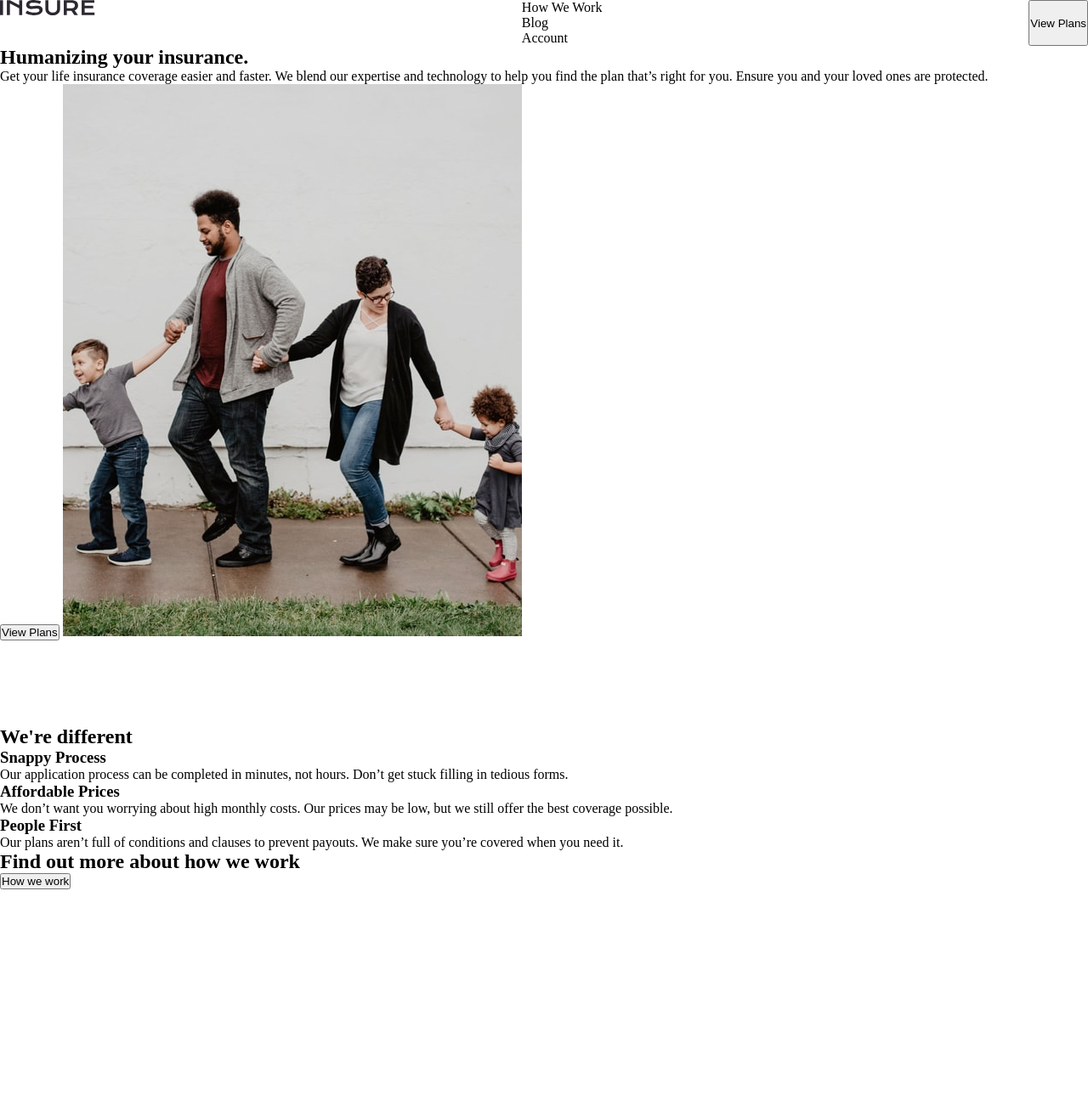
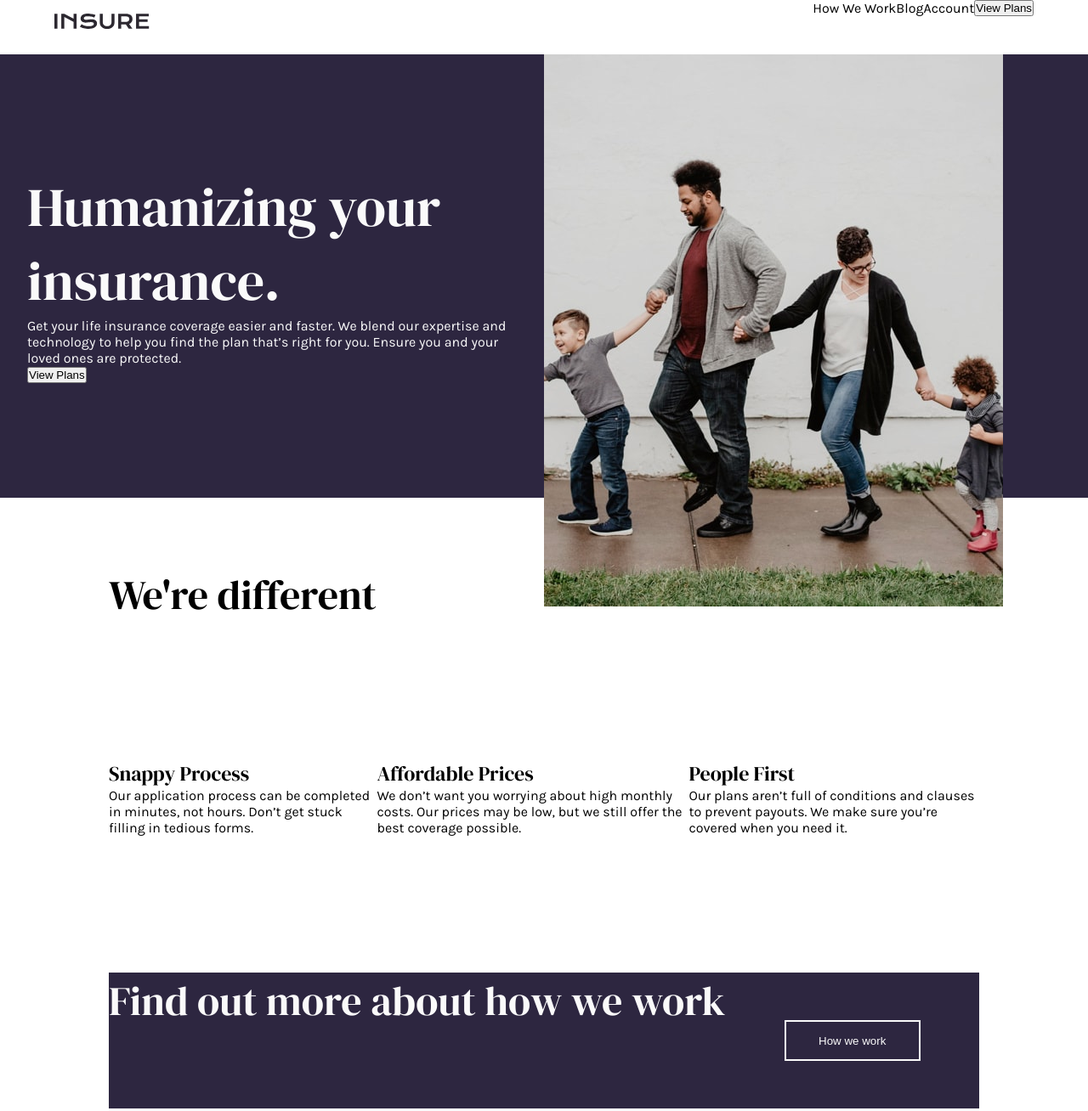
Before and after one commit to mfargas/insure-landing-page, a website built with Parcel: page index.html in a window 1280 px wide. Shown: the top 1308 px of the page at 85% size. Built offline with nearby package versions, Linux system fonts and the light colour scheme.

Commit message:
Set up sass environment and style desktop layout

```diff
--- a/app/sass/style.scss
+++ b/app/sass/style.scss
@@ -1,3 +1,14 @@
+@import url('https://fonts.googleapis.com/css2?family=Karla:wght@400;700&display=swap');
+@import url('https://fonts.googleapis.com/css2?family=DM+Serif+Display&display=swap');
+
+$font-headers: 'DM Serif Display', serif;
+$font-body: 'Karla', sans-serif;
+
+$dark-violet: hsl(256, 26%, 20%);
+$off-white: hsl(0, 0%, 98%);
+$grey-blue: hsl(216, 30%, 68%);
+$grey: hsl(0, 0%, 98%);
+
 *{
     margin: 0;
     padding: 0;
@@ -6,21 +17,114 @@
 
 body{
     width: 100vw;
+    font-size: 16px;
+    font-family: $font-body;
 }
 
-nav{
-    width: 100%;
-    display: flex;
-    justify-content: space-between;
+header{
+    height: 4rem;
+    justify-content: center;
+    position: relative;
+    a{
+        position: absolute;
+        top: 1rem;
+        left: 4rem;
+    }
+    nav{
+        width: 100%;
+        padding-left: 4rem;
+        padding-right: 4rem;
+        margin: auto;
+        display: flex;
+        justify-content: flex-end;
+    }
 }
 
 ul{
+    display: flex;
     li{
     list-style: none;
     }
 }
 
 section{
-    height: 100vh;
     width: 100%;
 }
+
+.intro{
+    display: grid;
+    grid-template-columns: 50% 50%;
+    margin: auto;
+    padding: 0;
+    background-color: $dark-violet;
+    color: $off-white;
+    img{
+        margin-bottom: -20%;
+    }
+}
+
+.intro-text{
+    width: 36rem;
+    margin: auto;
+    h1{
+        font-size: 4rem;
+        font-family: $font-headers;
+        font-weight: 400;
+    }
+}
+
+.process-details{
+    width: 80%;
+    height: 100vh;
+    display: flex;
+    flex-direction: column;
+    justify-content: space-around;
+    margin: auto;
+    h1{
+        font-family: $font-headers;
+        font-weight: 400;
+        font-size: 3rem;
+    }
+    h2{
+        font-family: $font-headers;
+        font-weight: 400;
+        font-size: 3rem;
+        color: $off-white;
+    }
+    h3{
+        font-family: $font-headers;
+        font-weight: 400;
+        font-size: 1.5rem;
+    }
+    .banner{
+        background-color: $dark-violet;
+        display: flex;
+        justify-content: space-between;
+        height: 10rem;
+        button{
+            height: 3rem;
+            width: 10rem;
+            margin: auto;
+            color: $off-white;
+            border: 2px solid $off-white;
+            background-color: transparent;
+        }
+    }
+}
+
+footer{
+    background-color: $grey;
+    height: 40vh;
+    display: block;
+    ul{
+        margin: auto;
+        width: 80%;
+        justify-content: space-evenly;
+        li{
+            color: $grey-blue;
+            ul{
+                flex-direction: column;
+            }
+        }
+    }
+}
--- a/index.html
+++ b/index.html
@@ -27,18 +27,18 @@
 </header>
 
 <main>
-  <section>
+  <section class="intro">
+    <div class="intro-text">
     <h1>Humanizing your insurance.</h1>
     <p>Get your life insurance coverage easier and faster. We blend our expertise
     and technology to help you find the plan that’s right for you. Ensure you
     and your loved ones are protected.</p>
     <button>View Plans</button>
+    </div>
     <img src="./assets/images/image-intro-desktop.jpg" alt="intro-family-image">
   </section>
-  <section>
-    <h1>
-      We're different
-    </h1>
+  <section class="process-details">
+    <h1>We're different</h1>
     <ul>
       <li>
         <h3>Snappy Process</h3>
@@ -56,7 +56,7 @@
         sure you’re covered when you need it.</p>
       </li>
     </ul>
-    <div>
+    <div class="banner">
       <h2>Find out more about how we work</h2>
       <button>How we work</button>
     </div>
```
Also changed, not shown: app/stylesheets/style.css, 2 other files.
